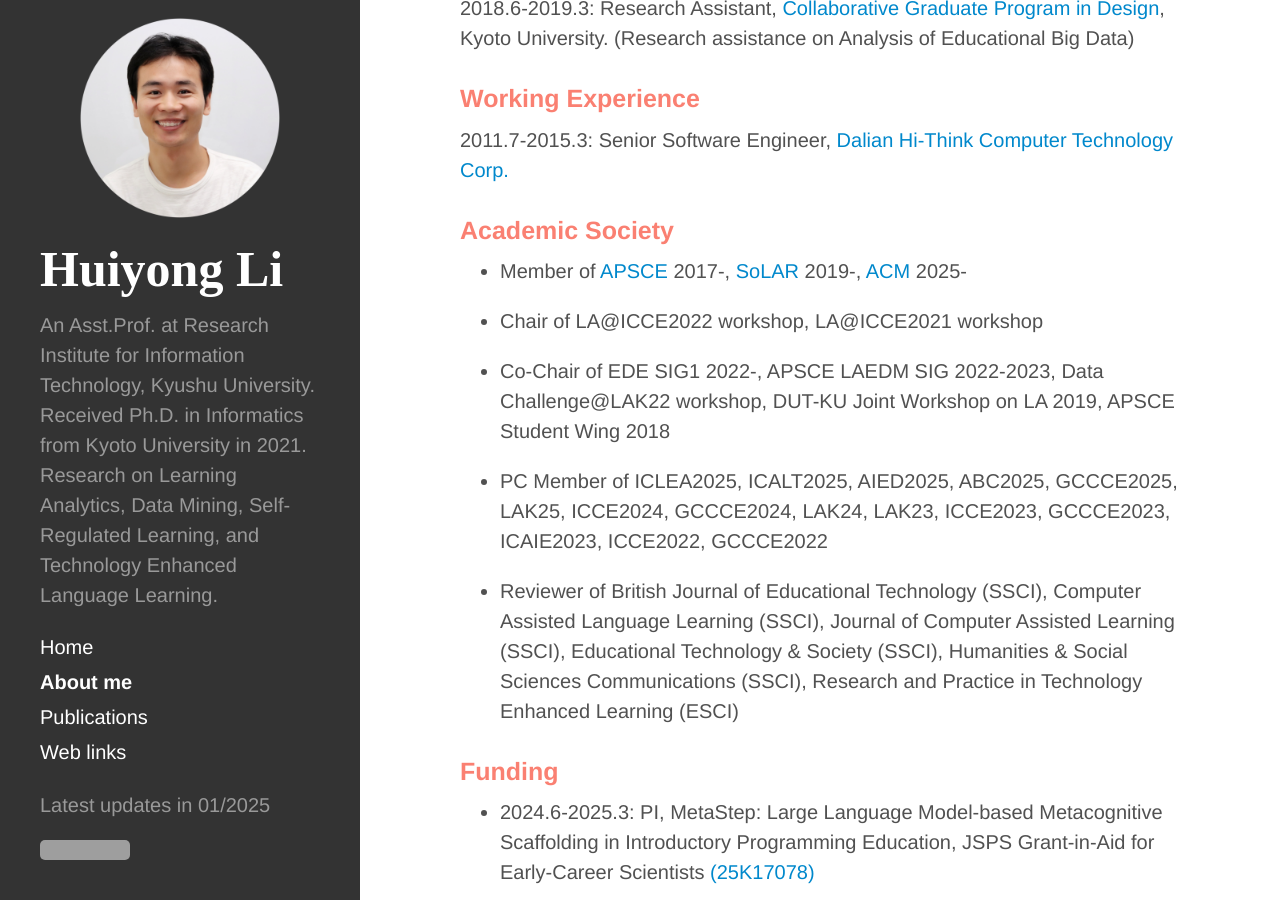
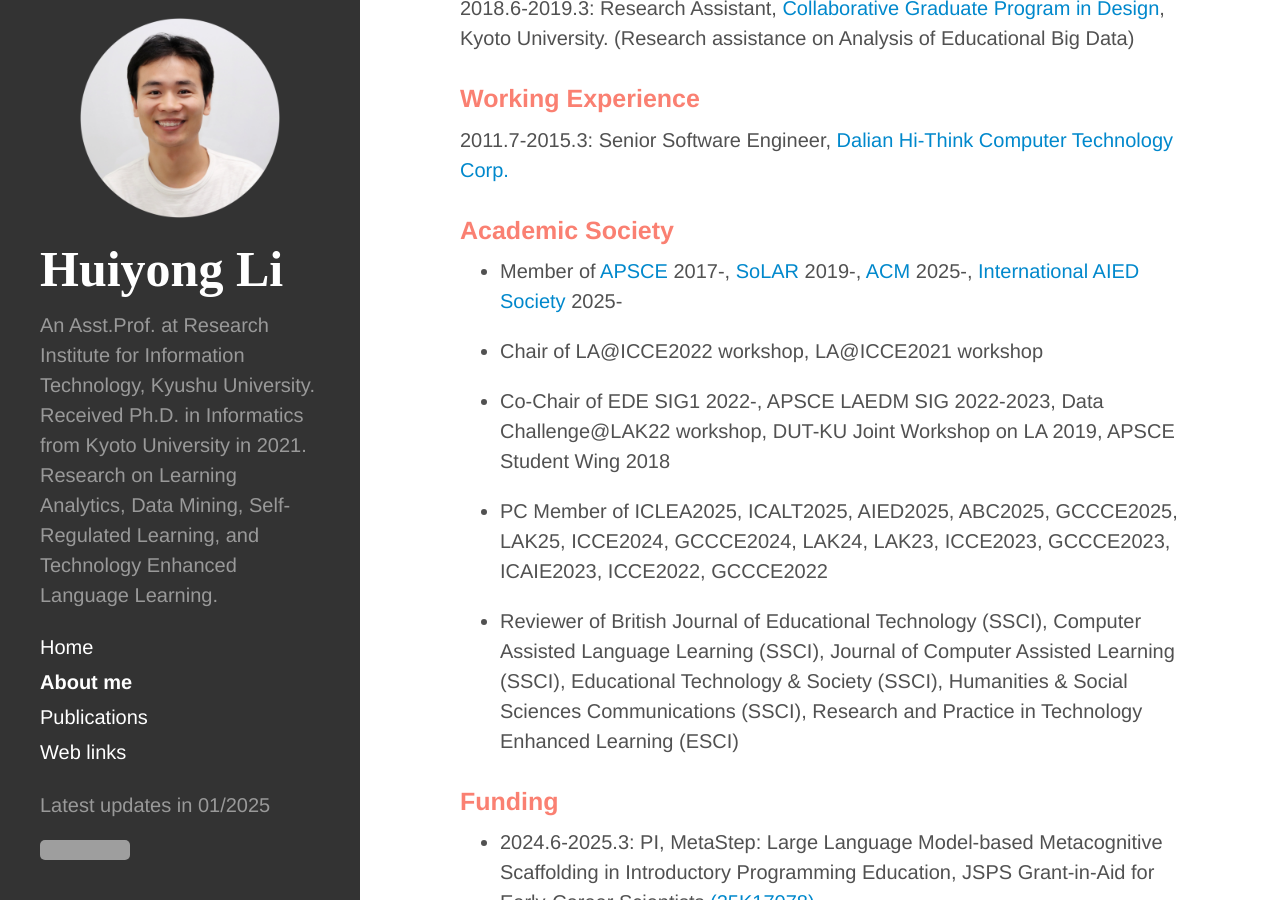
Before and after one commit to li-huiyong/li-huiyong.github.io, a Jekyll site: the page built from about-me.md, in a window 1280 px wide and 900 px high, scrolled down 1410 px. Built offline with Jekyll 4.4.1, drawn with Linux system fonts in a browser that asks for light colours; nearby versions of some CDN libraries; some web fonts are replaced; grey boxes are pictures that could not be loaded.

Commit message:
add AIED membership

```diff
--- a/about-me.md
+++ b/about-me.md
@@ -50,7 +50,7 @@ Assistant Professor at Research Institute for Information Technology, Kyushu Uni
 
 ### <span style="color: Salmon; ">Academic Society</span>
 
-* Member of [APSCE](https://new.apsce.net/){:target="_blank"} 2017-, [SoLAR](https://www.solaresearch.org/){:target="_blank"} 2019-, [ACM](https://www.acm.org/){:target="_blank"} 2025-
+* Member of [APSCE](https://new.apsce.net/){:target="_blank"} 2017-, [SoLAR](https://www.solaresearch.org/){:target="_blank"} 2019-, [ACM](https://www.acm.org/){:target="_blank"} 2025-, [International AIED Society](https://iaied.org/){:target="_blank"} 2025-
 
 * Chair of LA@ICCE2022 workshop, LA@ICCE2021 workshop
 
```
